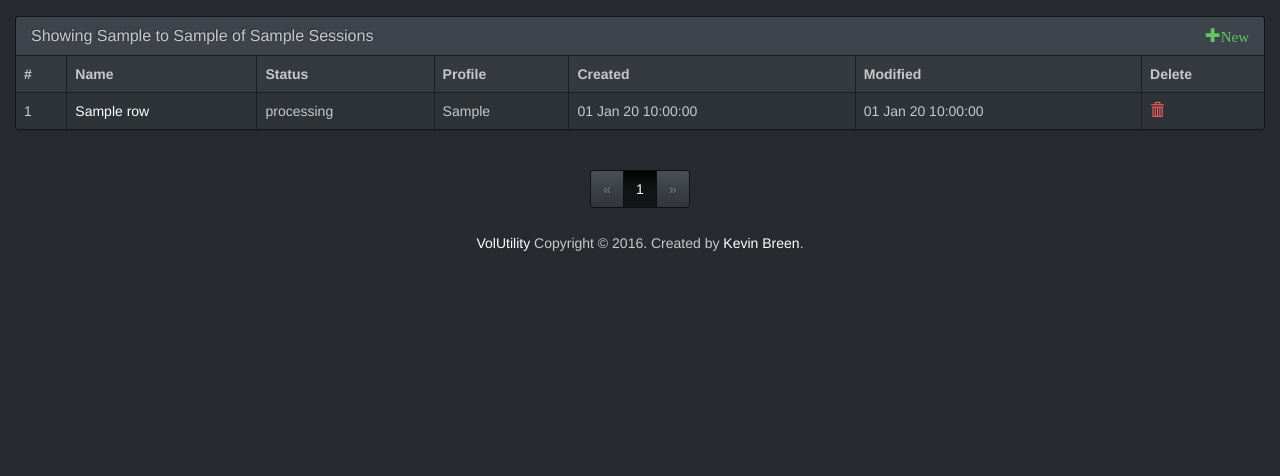
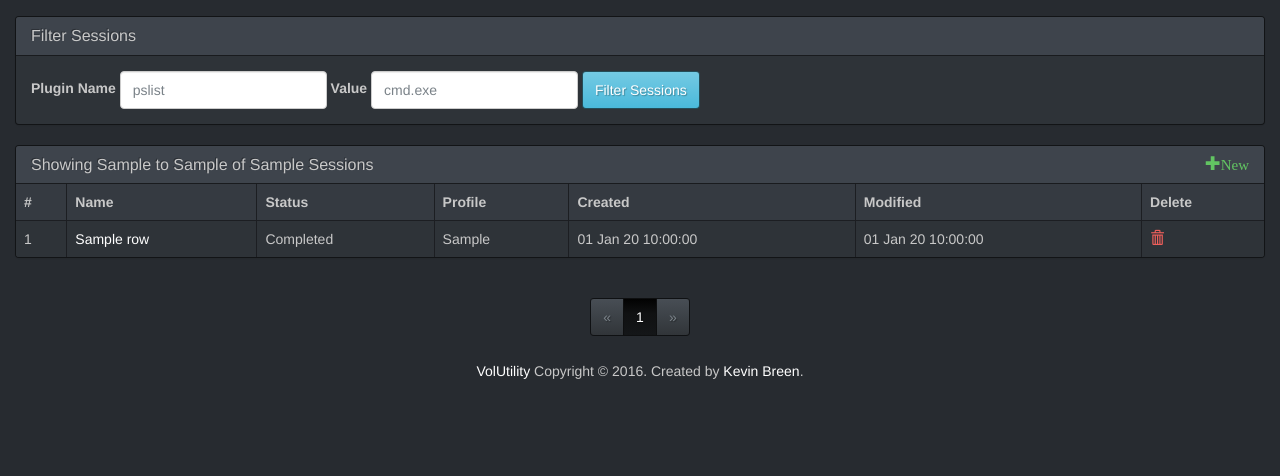
Before and after one commit to kevthehermit/VolUtility, a Django app: template web/templates/index.html in a window 1280 px wide. Shown: the part 56-532 px from the top of the page. Run offline with Django 3.2, Linux system fonts and the light colour scheme; the template is opened without the code that fills it: most values are stand-ins (such as "Sample title", 1, 10 or a date in 2020); parts of the project's set-up code (start-up, migrations or seed data) failed here and were passed over; some libraries are stand-ins or nearby versions; some web fonts are replaced.

Commit message:
Filter Sessions based on plugin results

```diff
--- a/web/database.py
+++ b/web/database.py
@@ -115,13 +115,17 @@
         plugin_id = self.vol_plugins.insert_one(plugin_data).inserted_id
         return plugin_id
 
-    def search_plugins(self, search_text, session_id=None):
+    def search_plugins(self, search_text, session_id=None, plugin_name=None):
         results = []
         rows = self.vol_plugins.find({"$text": {"$search": search_text}})
         for row in rows:
             if session_id:
                 if row['session_id'] == session_id:
                     results.append(row)
+            # This is the session filter from the main page.
+            elif plugin_name:
+                if row['plugin_name'] == plugin_name:
+                    results.append(row['session_id'])
             else:
                 results.append(row)
         return results
--- a/web/static/js/volutility.js
+++ b/web/static/js/volutility.js
@@ -178,6 +178,14 @@
         var postOptions = {'plugin_dir':$('#pluginDir').val()};
     }
 
+
+    if (command == 'filtersessions'){
+        postOptions['pluginname'] = $('#pluginname').val();
+        postOptions['searchterm'] = $('#searchterm').val();
+
+    }
+
+
     if (command == 'yara'){
         postOptions['rule_file'] = $('#rule_file').val();
     }
@@ -246,8 +254,20 @@
             if (command == "pollplugins"){
                 $('#pluginTable').html(data);
 
-            // DROP PLUGINS
-            } else if (command == "dropplugin"){
+            // Filter Sessions
+            } else if (command == "filtersessions"){
+            for (var i = 0; i < data.length; i++) {
+                session_id = data[i];
+                console.log(session_id);
+                $('tr').each(function(){
+                    var tr = $(this);
+                    if (tr.find('td:eq(0)').text()==session_id
+                    ) tr.addClass('success');
+                });
+        }
+
+            // Run Plugin
+            }else if (command == "dropplugin"){
                 notifications('warning', true, postOptions['plugin_id'], 'Plugin Deleted');
 
             // Run Plugin
--- a/web/templates/index.html
+++ b/web/templates/index.html
@@ -5,6 +5,28 @@
 
 
 {% block content %}
+
+    <!-- Search All -->
+    <div class="panel panel-default">
+    <div class="panel-heading">
+        <h3 class="panel-title">Filter Sessions</h3>
+    </div>
+
+    <div class="panel-body">
+        <form class="form-inline center">
+          <div class="form-group">
+            <label for="pluginname">Plugin Name</label>
+            <input type="text" class="form-control" id="pluginname" placeholder="pslist">
+          </div>
+          <div class="form-group">
+            <label for="searchterm">Value</label>
+            <input type="text" class="form-control" id="searchterm" placeholder="cmd.exe">
+          </div>
+          <a href="#" onclick="ajaxHandler('filtersessions', {}, true ); return false" class="btn btn-info" role="button">Filter Sessions</a>
+        </form>
+    </div>
+    </div>
+
 
 <!-- List Sessions -->
 
@@ -26,9 +48,13 @@
         </tr>
         {% for row in session_list %}
         <tr>
-            <td class="clickable" onclick="document.location = '/session/{{row|get:"_id"}}/';">{{row|get:"_id"}}</td>
+            <td class="clickable col1" onclick="document.location = '/session/{{row|get:"_id"}}/';">{{row|get:"_id"}}</td>
             <td class="clickable" onclick="document.location = '/session/{{row|get:"_id"}}/';"><a href="/session/{{row|get:"_id"}}/">{{row.session_name}}</a></td>
+            {% if 'status' in row %}
             <td class="clickable" onclick="document.location = '/session/{{row|get:"_id"}}/';">{{row.status|default:'Completed'}}</td>
+            {% else %}
+            <td class="clickable" onclick="document.location = '/session/{{row|get:"_id"}}/';">Completed</td>
+            {% endif %}
             <td class="clickable" onclick="document.location = '/session/{{row|get:"_id"}}/';">{{row.session_profile}}</td>
             <td class="clickable" onclick="document.location = '/session/{{row|get:"_id"}}/';">{{row.created|date:"m M y H:i:s"}}</td>
             <td class="clickable" onclick="document.location = '/session/{{row|get:"_id"}}/';">{{row.modified|date:"m M y H:i:s"}}</td>
```
Also changed, not shown: web/views.py (+13 -0 lines).
